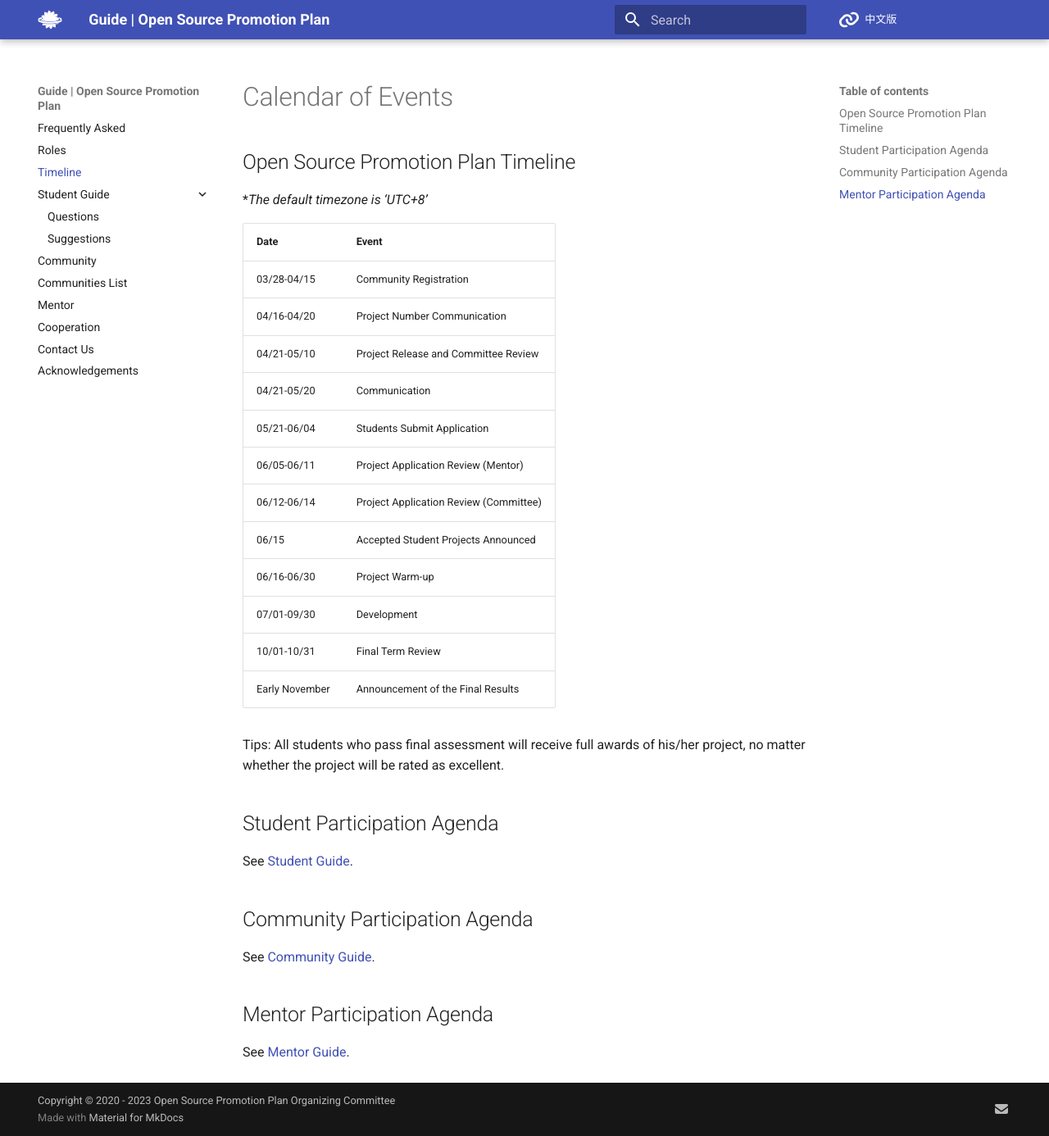
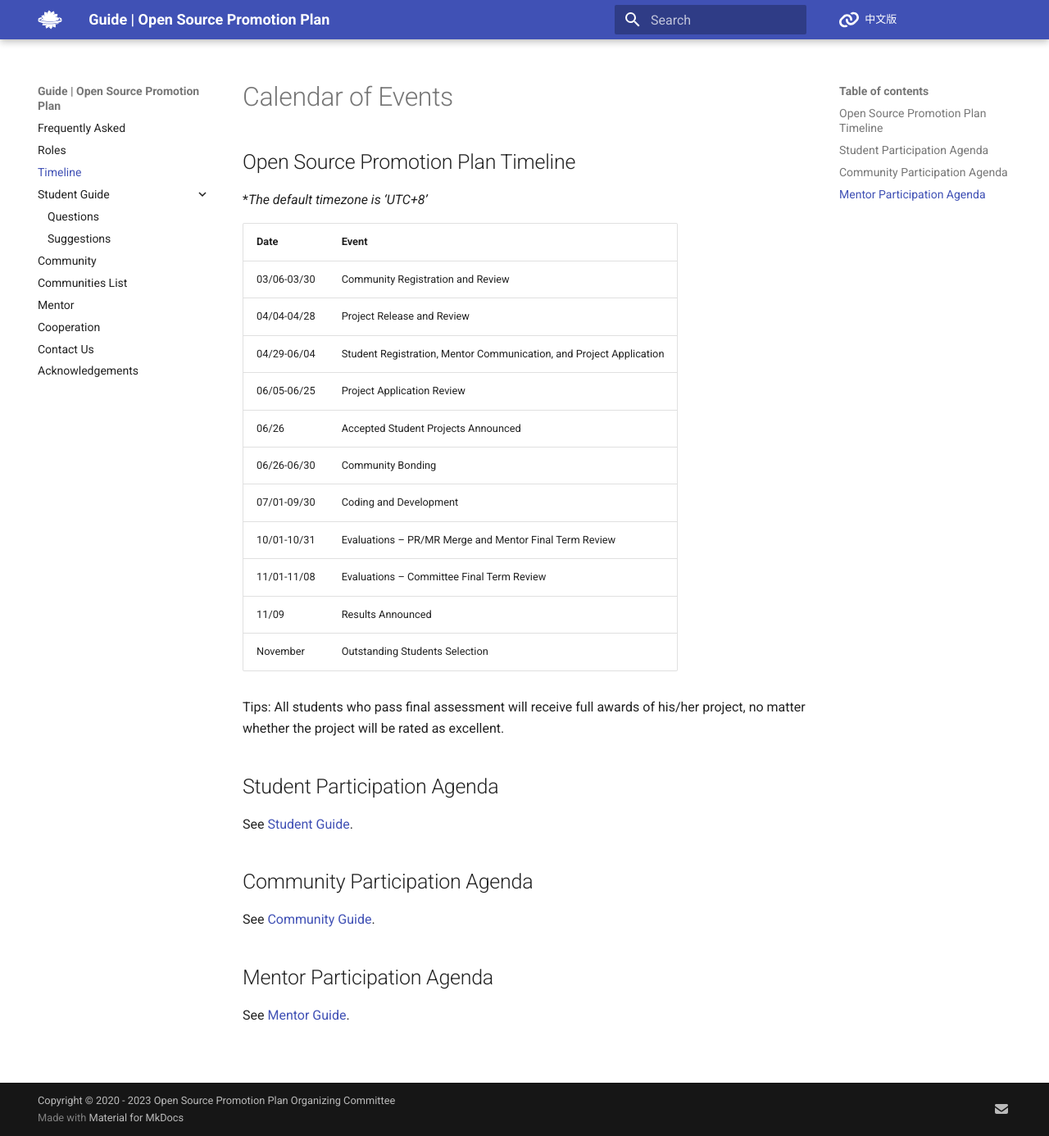
Before and after one commit to summer-ospp/help-en, an MkDocs documentation site: the page built from docs/timeline.md, in a window 1280 px wide and 1386 px high. Shown: the whole window at 82% size. Built offline with MkDocs 1.6.1 and Material for MkDocs 9.7.7, drawn with Linux system fonts in a browser that asks for light colours; comment, search, counter and statistics services are not loaded.

Commit message:
Update timeline.md

```diff
--- a/docs/timeline.md
+++ b/docs/timeline.md
@@ -7,18 +7,17 @@
 
 | Date           | Event                                  |
 | :------------- | :------------------------------------- |
-| 03/28-04/15    | Community Registration                 |
-| 04/16-04/20    | Project Number Communication           |
-| 04/21-05/10    | Project Release and Committee Review   |
-| 04/21-05/20    | Communication                          |
-| 05/21-06/04    | Students Submit Application            |
-| 06/05-06/11    | Project Application Review (Mentor)    |
-| 06/12-06/14    | Project Application Review (Committee) |
-| 06/15          | Accepted Student Projects Announced    |
-| 06/16-06/30    | Project Warm-up                        |
-| 07/01-09/30    | Development                            |
-| 10/01-10/31    | Final Term Review                      |
-| Early November | Announcement of the Final Results      |
+| 03/06-03/30    | Community Registration and Review      |
+| 04/04-04/28    | Project Release and Review             |
+| 04/29-06/04    | Student Registration, Mentor Communication, and Project Application |
+| 06/05-06/25    | Project Application Review             |
+| 06/26          | Accepted Student Projects Announced    |
+| 06/26-06/30    | Community Bonding                      |
+| 07/01-09/30    | Coding and Development                 |
+| 10/01-10/31    | Evaluations – PR/MR Merge and Mentor Final Term Review |
+| 11/01-11/08    | Evaluations – Committee Final Term Review |
+| 11/09          | Results Announced                      |
+| November       | Outstanding Students Selection         |
 
 Tips: All students who pass final assessment will receive full awards of his/her project, no matter whether the project will be rated as excellent.
 
```
